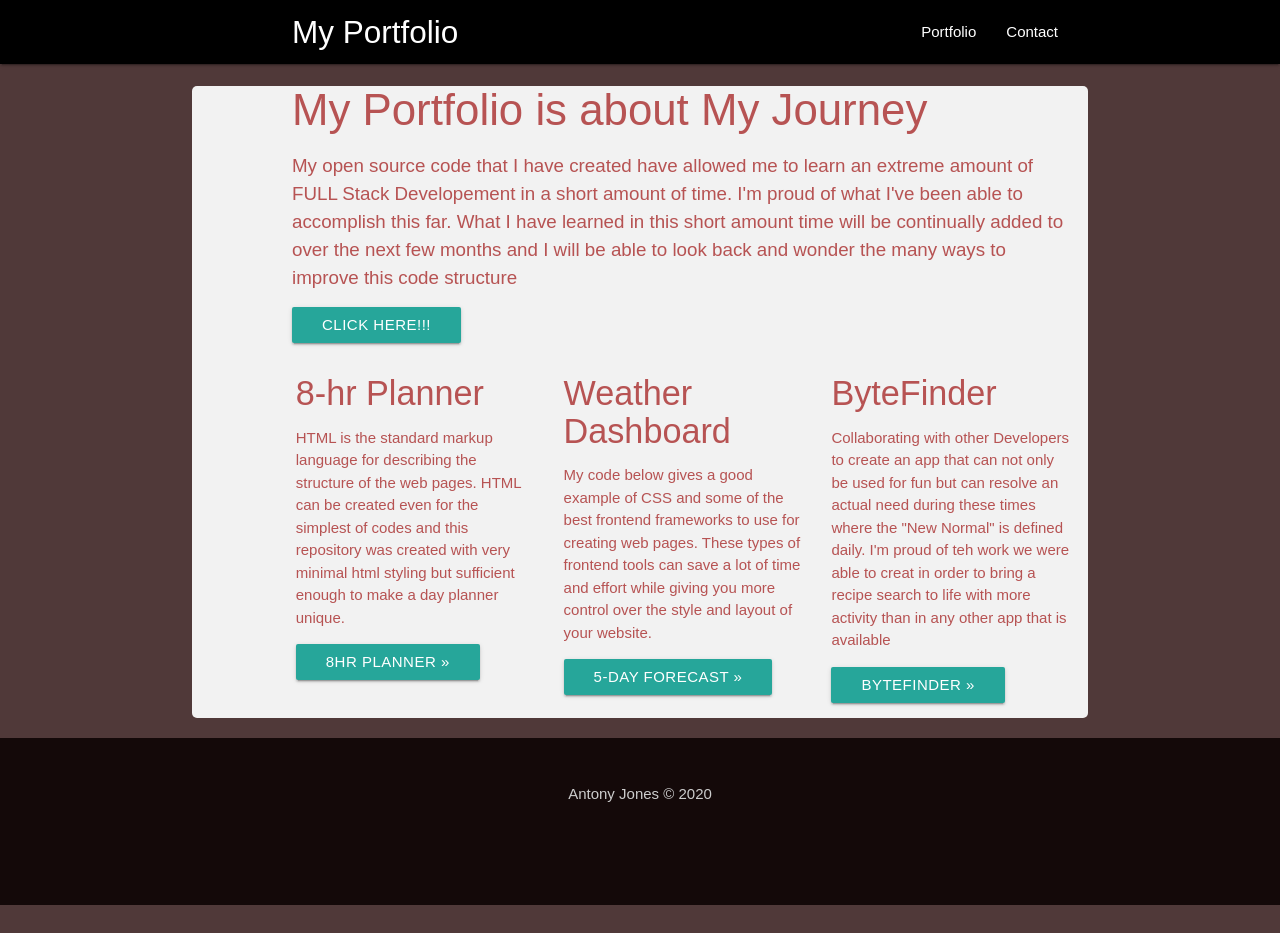
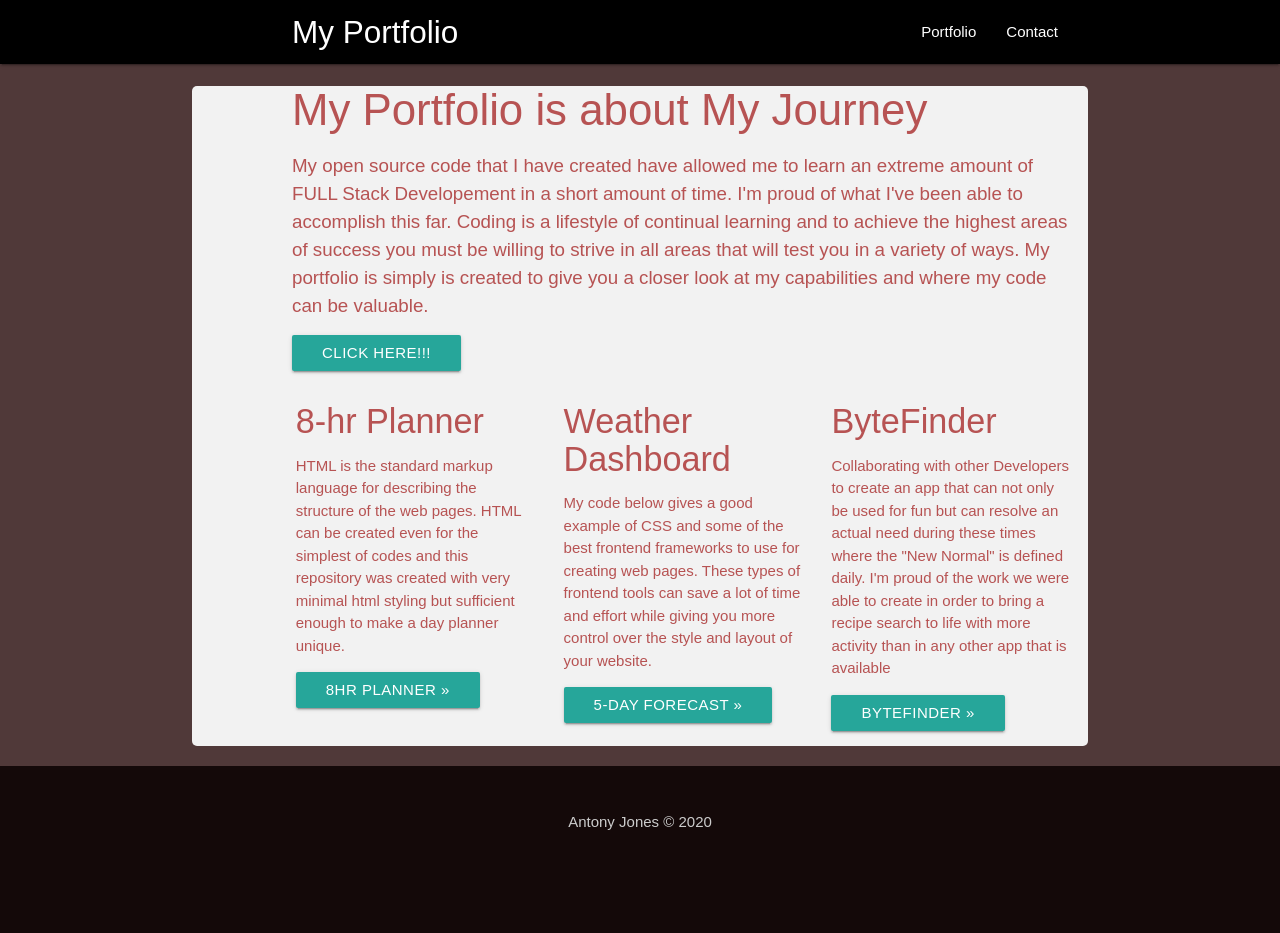
Before and after one commit to B-ANTONY-J/Antony-B-Jones-The-Portfolio, a plain HTML site: page portfolio.html in a window 1280 px wide. Before the commit the page ends 905 px from the top, so only its background shows below. Drawn offline with nearby package versions, Linux system fonts and the light colour scheme.

Commit message:
Update portfolio.html

```diff
--- a/portfolio.html
+++ b/portfolio.html
@@ -42,7 +42,7 @@
         <div class="container">
             <div>
                 <h3>My Portfolio is about My Journey</h3>
-                <p class="lead">My open source code that I have created have allowed me to learn an extreme amount of FULL Stack Developement in a short amount of time. I'm proud of what I've been able to accomplish this far. What I have learned in this short amount time will be continually added to over the next few months and I will be able to look back and wonder the many ways to improve this code structure</p>
+                <p class="lead">My open source code that I have created have allowed me to learn an extreme amount of FULL Stack Developement in a short amount of time. I'm proud of what I've been able to accomplish this far.  Coding is a lifestyle of continual learning and to achieve the highest areas of success you must be willing to strive in all areas that will test you in a variety of ways.  My portfolio is simply is created to give you a closer look at my capabilities and where my code can be valuable.</p>
                 <p><a href="https://b-antony-j.github.io/The-NFL-Quiz/" target="_blank" class="btn btn-success btn-lg">Click Here!!!</a></p>
             </div>
             <div class="row">
@@ -59,7 +59,7 @@
                 <div class="col-md-9 col-lg-6 col-xl-4">
                     <h4>ByteFinder</h4>
                     <p>Collaborating with other Developers to create an app that can not only be used for fun but can resolve an actual need during these times where
-                        the "New Normal" is defined daily.  I'm proud of teh work we were able to creat in order to bring a recipe search to life with more activity than in any other app that is available</p>
+                        the "New Normal" is defined daily.  I'm proud of the work we were able to create in order to bring a recipe search to life with more activity than in any other app that is available</p>
                     <p><a href="https://logantwalker.github.io/Project-01-ByteFinder/index.html" target="_blank" class="btn btn-success">ByteFinder &raquo;</a></p>
                 </div>
 
```
